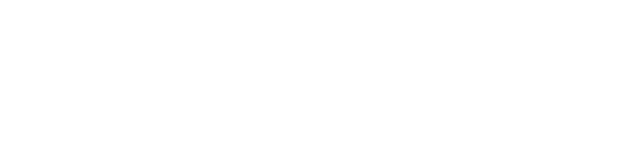
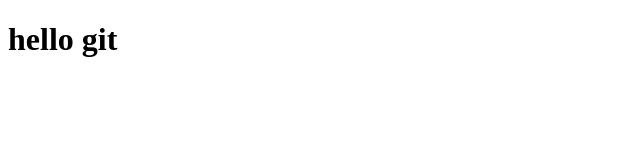
Before and after one commit to Miksob4523/git-course-4, a plain HTML site: page index.html in a window 1280 px wide. Shown: the whole page, without its empty margins (0-640 px from the left). Drawn offline with Linux system fonts and the light colour scheme.

Commit message:
Update index.html

```diff
--- a/index.html
+++ b/index.html
@@ -8,6 +8,6 @@
     <title>isa git course</title>
 </head>
 <body>
-
+    <h1>hello git</h>
 </body>
 </html>
```
